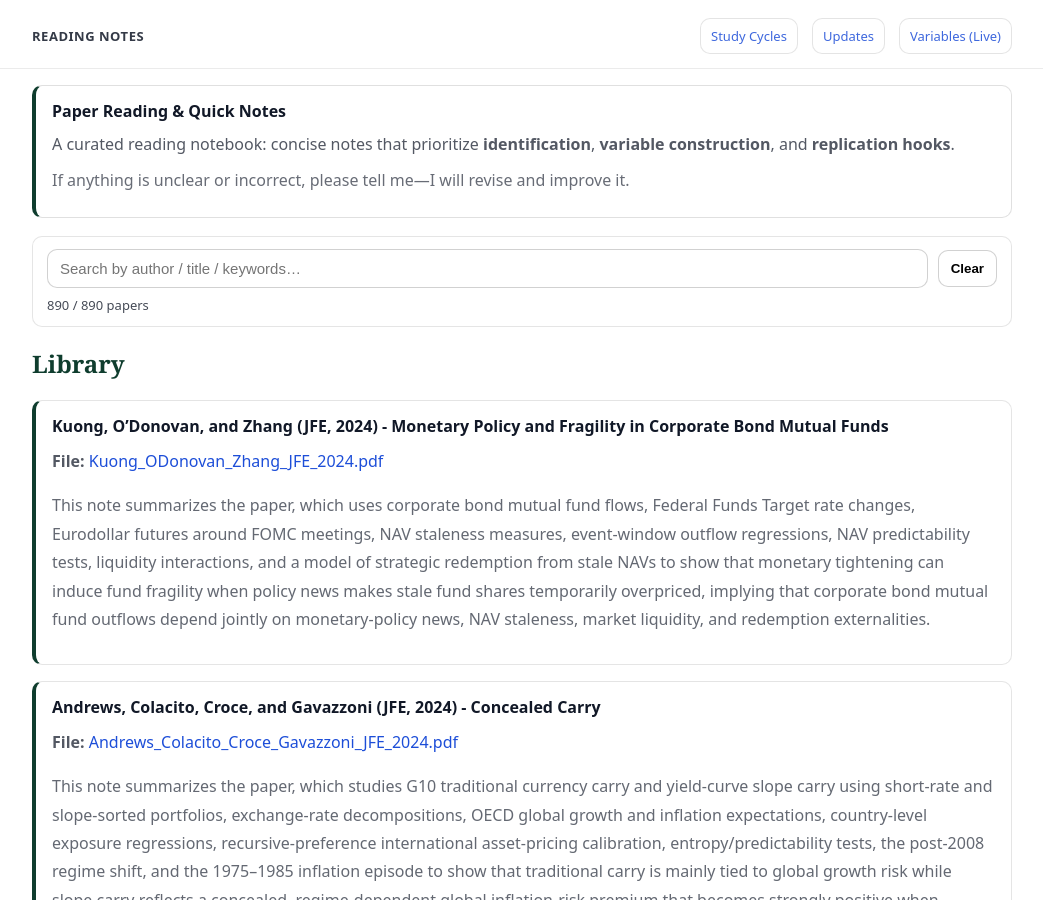
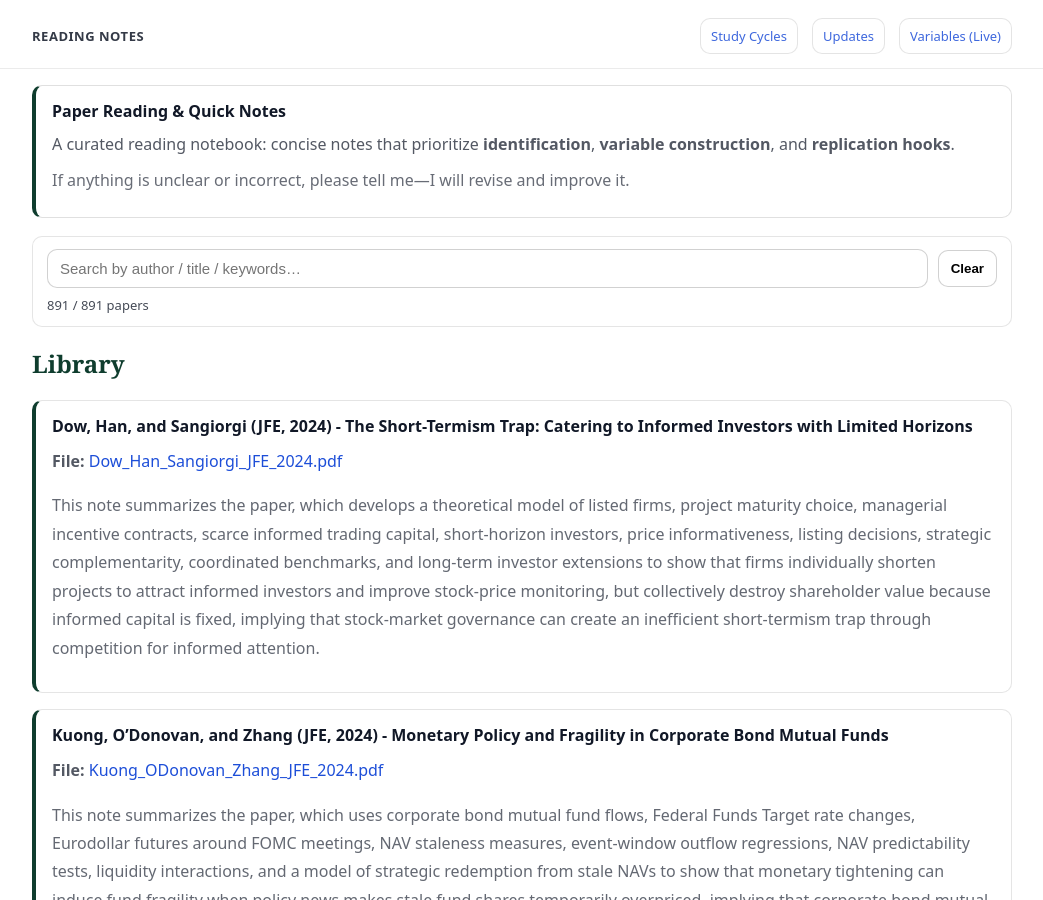
Before and after one commit to yaxinzn/study-archive, a Jekyll site: the page built from reading/index.md, in a window 1280 px wide and 900 px high. Shown: the whole window, without its empty margins (118-1161 px from the left). Built offline with Jekyll 4.4.1, drawn with Linux system fonts in a browser that asks for light colours.

Commit message:
Reading: add/update Dow_Han_Sangiorgi_JFE_2024.pdf

```diff
--- a/_data/reading.yml
+++ b/_data/reading.yml
@@ -1,3 +1,7 @@
+- title: "Dow, Han, and Sangiorgi (JFE, 2024) - The Short-Termism Trap: Catering to Informed Investors with Limited Horizons"
+  file: "Dow_Han_Sangiorgi_JFE_2024.pdf"
+  desc: "This note summarizes the paper, which develops a theoretical model of listed firms, project maturity choice, managerial incentive contracts, scarce informed trading capital, short-horizon investors, price informativeness, listing decisions, strategic complementarity, coordinated benchmarks, and long-term investor extensions to show that firms individually shorten projects to attract informed investors and improve stock-price monitoring, but collectively destroy shareholder value because informed capital is fixed, implying that stock-market governance can create an inefficient short-termism trap through competition for informed attention."
+
 - title: "Kuong, O’Donovan, and Zhang (JFE, 2024) - Monetary Policy and Fragility in Corporate Bond Mutual Funds"
   file: "Kuong_ODonovan_Zhang_JFE_2024.pdf"
   desc: "This note summarizes the paper, which uses corporate bond mutual fund flows, Federal Funds Target rate changes, Eurodollar futures around FOMC meetings, NAV staleness measures, event-window outflow regressions, NAV predictability tests, liquidity interactions, and a model of strategic redemption from stale NAVs to show that monetary tightening can induce fund fragility when policy news makes stale fund shares temporarily overpriced, implying that corporate bond mutual fund outflows depend jointly on monetary-policy news, NAV staleness, market liquidity, and redemption externalities."
```
Also changed, not shown: 1 other file.
